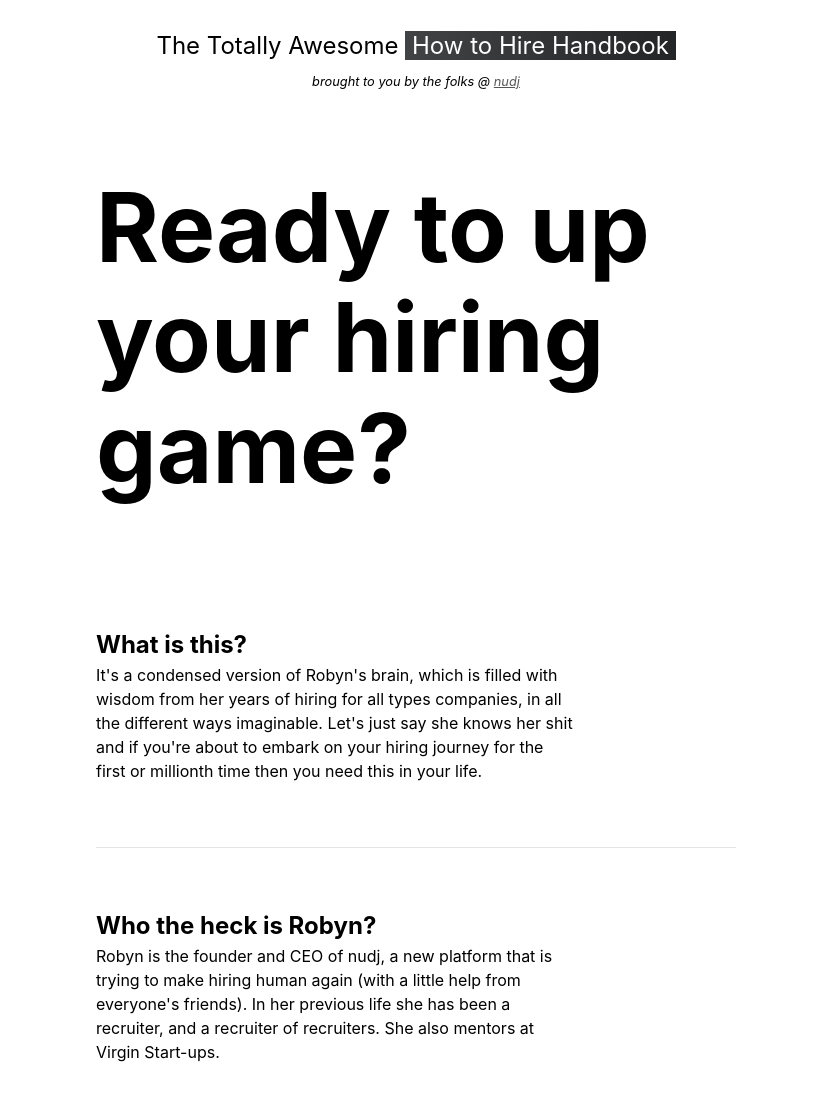
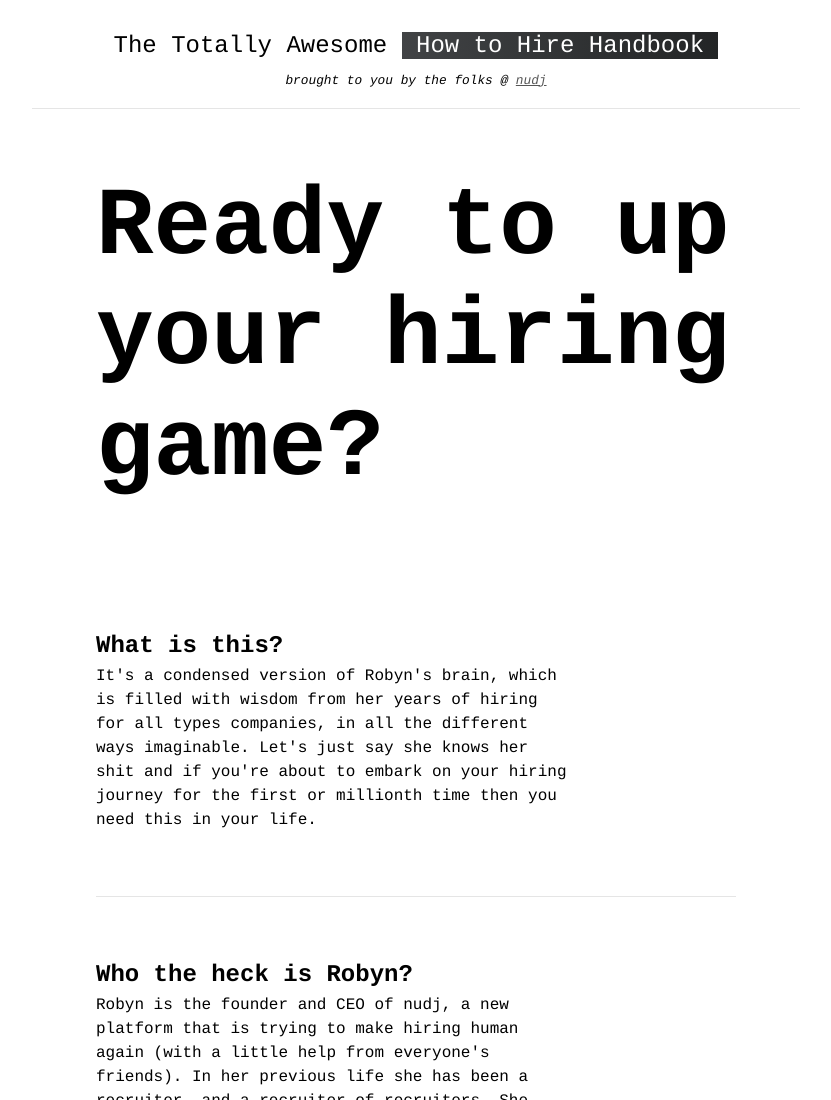
Before and after one commit to nudj/how-to-hire, a plain HTML site: page index.html in a window 1280 px wide. Shown: the top 1100 px of the page, without its empty margins (224-1055 px from the left). Drawn offline with nearby package versions, Linux system fonts and the light colour scheme; a web font is replaced by a local one.

Commit message:
Updating fonts

```diff
--- a/index.html
+++ b/index.html
@@ -36,17 +36,17 @@
   </script>
 </head>
 
-<body class="flex flex-column justify-between vc jan-thin">
-  <header class="pt3 ph3 ph5-ns mw7-ns mw9 w-100 center tc">
+<body class="flex flex-column justify-between vc courier">
+  <header class="pt3 ph3 ph5-ns mw7-ns mw9 w-100 center tc bb b--black-10">
     <nav>
       <ul class="list pl0">
-        <li class="db f3 mb1">The Totally Awesome <br class="dib dn-ns" /><span class="jan-bold bg-dark-gradient white hover-bg-crazy-gradient">&nbsp;How to Hire Handbook&nbsp;</span></li>
+        <li class="db f3 mb1">The Totally Awesome <br class="dib dn-ns" /><span class="bg-dark-gradient white hover-bg-crazy-gradient">&nbsp;How to Hire Handbook&nbsp;</span></li>
         <li class="f5 db lh-copy i pt1"><small>brought to you by the folks @ <a class="link mid-gray underline dim" href="https://nudj.co">nudj</a></small></li>
       </ul>
     </nav>
   </header>
   <section class="ph3 ph5-ns mw7-ns mw9 w-100 center">
-    <h1 class="jan-bold f-headline">Ready to up your hiring game?</h1>
+    <h1 class="f-headline">Ready to up your hiring game?</h1>
     <ul class="list pl0">
       <li class="pv4 pv5-ns bb b--black-10">
         <b class="db f3 mb1">What is this?</b>
@@ -85,7 +85,7 @@
           </div>
           <!-- real people should not fill this in and expect good things - do not remove this or risk form bot signups-->
           <div style="position: absolute; left: -5000px;" aria-hidden="true"><input type="text" name="b_269f51a3201e40daf167c72ae_5376aab31e" tabindex="-1" value=""></div>
-          <div class="clear"><input type="submit" value="Send me the good stuff" name="subscribe" class="jan-regular b ph3 pv2 input-reset bn bg-dark-gradient hover-bg-crazy-gradient white grow pointer f6 dib"></div>
+          <div class="clear"><input type="submit" value="Send me the good stuff" name="subscribe" class="courier b ph3 pv2 input-reset bn bg-dark-gradient hover-bg-crazy-gradient white grow pointer f6 dib"></div>
         </form>
       </li>
     </ul>
```
